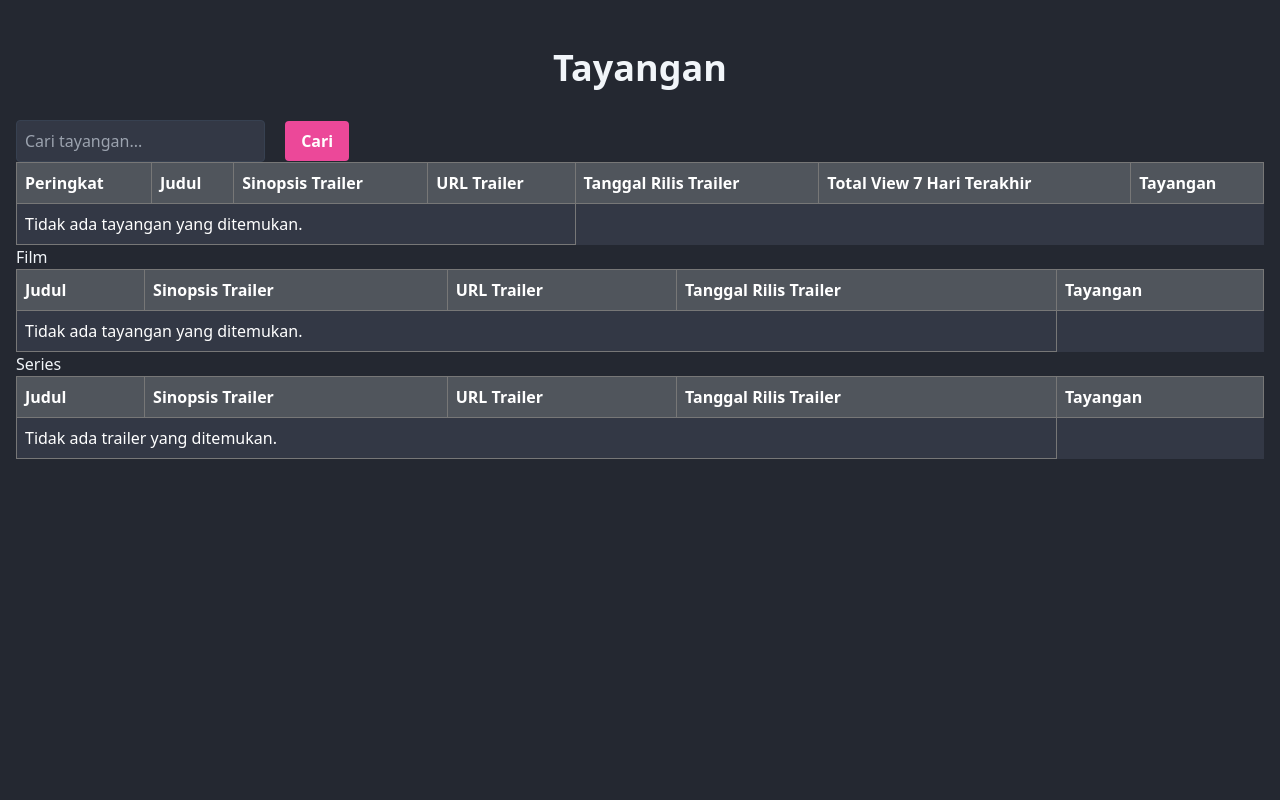
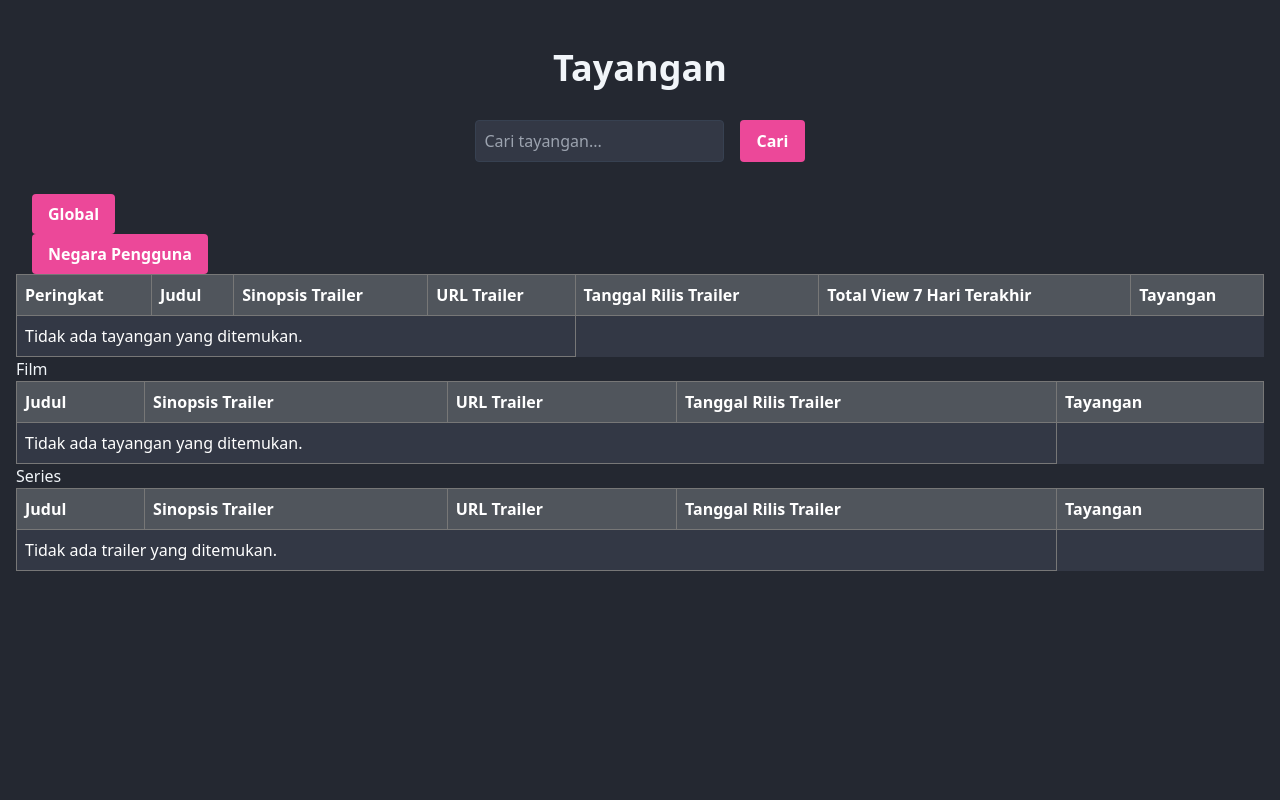
Before and after one commit to LimBodhi/Pacilflix, a Django app: template Tayangan/templates/tayangan.html in a window 1280 px wide. Shown: the part 80-880 px from the top of the page. Run offline with Django 3.2, Linux system fonts and the light colour scheme; the template is opened without the code that fills it, so the values that code supplies are empty; some libraries are stand-ins or nearby versions.

Commit message:
tayangan

```diff
--- a/Tayangan/templates/tayangan.html
+++ b/Tayangan/templates/tayangan.html
@@ -5,7 +5,7 @@
     <div class="container mx-auto py-12 px-4">
         <h2 class="text-center text-4xl font-bold mb-8">Tayangan</h2>
 
-        <form action="{% url 'show_search_tayangan' %}" method="post">
+        <form action="{% url 'show_search_tayangan' %}" method="post" class="flex justify-center mb-8">
             {% csrf_token %}
             <input type="text" name="search" value="{{ query }}" placeholder="Cari tayangan..." class="bg-[#333845] text-white border border-gray-700 p-2 rounded">
             <button type="submit" class="ml-4 bg-pink-500 hover:bg-red-500 text-white font-bold py-2 px-4 rounded">Cari</button>
@@ -27,6 +27,14 @@
                 background-color: #50555c; /* Darker header background */
             }
         </style>
+        <form method="get" class="button">
+
+            <button type="submit" class="ml-4 bg-pink-500 hover:bg-red-500 text-white font-bold py-2 px-4 rounded">Global</button>
+        </form>
+        <form method="get" class="button">
+
+            <button type="submit" class="ml-4 bg-pink-500 hover:bg-red-500 text-white font-bold py-2 px-4 rounded">Negara Pengguna</button>
+        </form>
         <table>
             <thead>
                 <tr>
@@ -52,7 +60,7 @@
                         <form action="{% url 'show_film' %}" method="post">
                             {% csrf_token %}
                             <input type="hidden" name="id_tayangan" value="{{ trailer.id_tayangan }}">
-                            <button type="submit" class="button">Tayangan</button>
+                            <button type="submit" class="ml-4 bg-pink-500 hover:bg-red-500 text-white font-bold py-2 px-4 rounded">Tayangan</button>
                         </form>
                     </td>
                 </tr>
@@ -85,7 +93,7 @@
                         <form action="{% url 'show_film' %}" method="post">
                             {% csrf_token %}
                             <input type="hidden" name="id_film" value="{{ film.id_tayangan }}">
-                            <button type="submit" class="button">Film</button>
+                            <button type="submit" class="ml-4 bg-pink-500 hover:bg-red-500 text-white font-bold py-2 px-4 rounded">Film</button>
                         </form>
                     </td>
                 </tr>
@@ -118,7 +126,7 @@
                         <form action="{% url 'show_series' %}" method="post">
                             {% csrf_token %}
                             <input type="hidden" name="id_series" value="{{ trailer.id_tayangan }}">
-                            <button type="submit" class="button">Series</button>
+                            <button type="submit" class="ml-4 bg-pink-500 hover:bg-red-500 text-white font-bold py-2 px-4 rounded">Series</button>
                         </form>
                     </td>
                 </tr>
```
Also changed, not shown: Tayangan/views.py (+1 -9 lines), Trailer/templates/trailer.html (+9 -1 lines).
